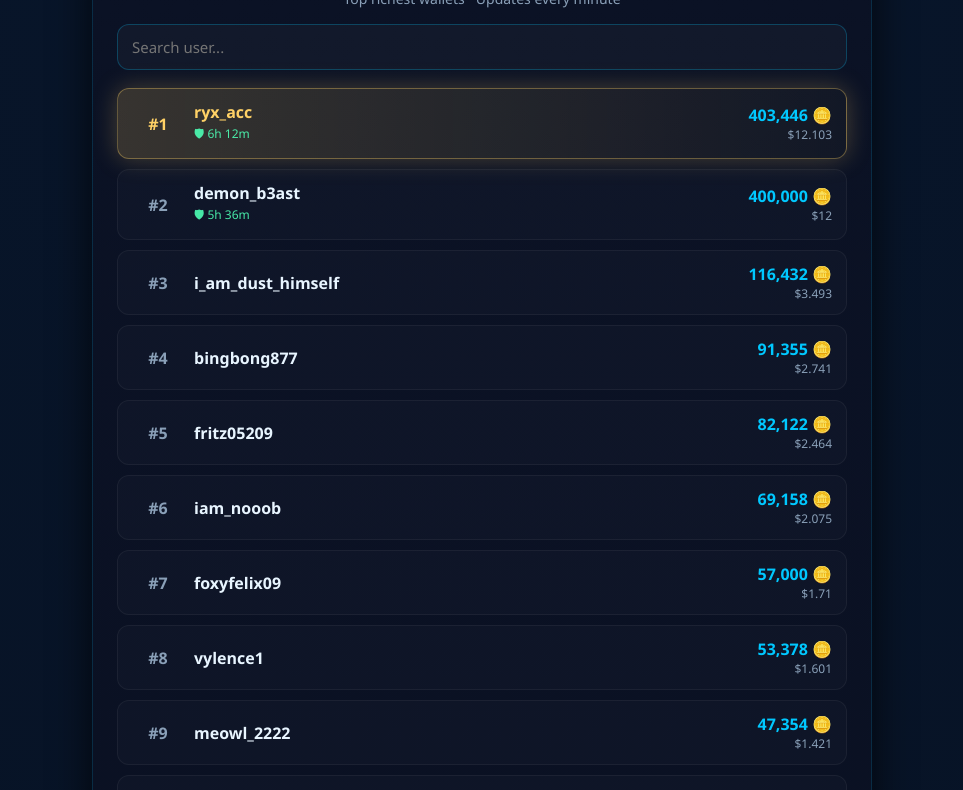
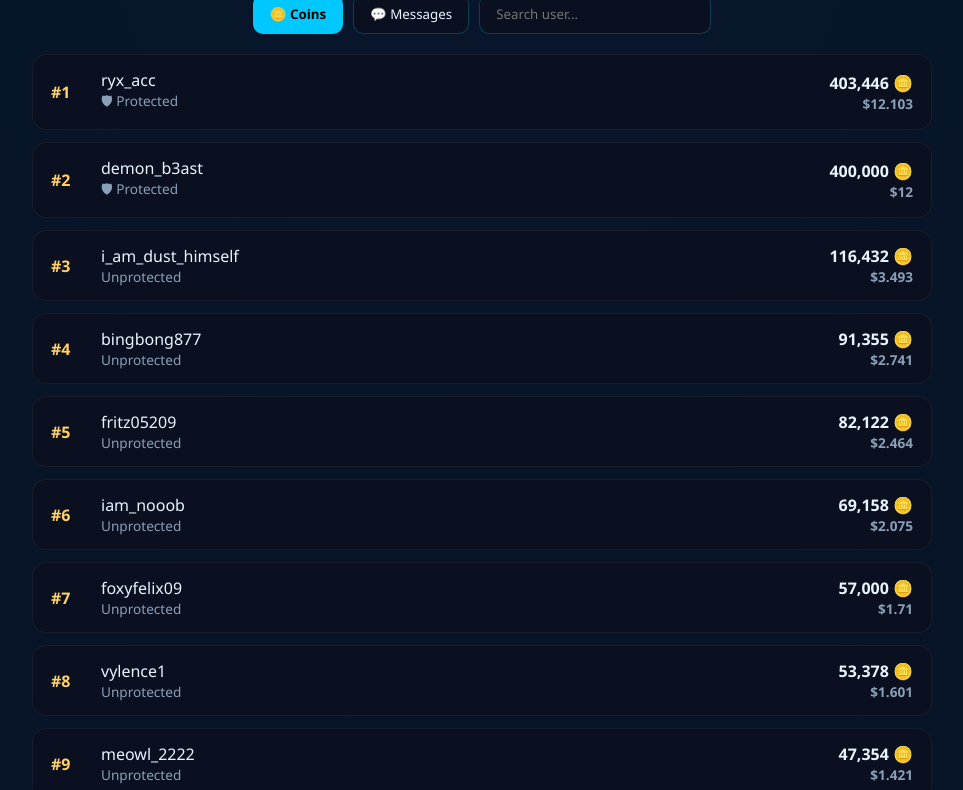
Before and after one commit to R-y-x/swift-leaderboard, a plain HTML site: page index.html in a window 1280 px wide. Shown: the part 100-890 px from the top of the page, without its empty margins (158-1121 px from the left). Drawn offline with Linux system fonts and the light colour scheme.

Commit message:
Update index.html

```diff
--- a/index.html
+++ b/index.html
@@ -2,7 +2,7 @@
 <html lang="en">
 <head>
   <meta charset="UTF-8" />
-  <title>Swift Coins Leaderboard</title>
+  <title>Swift Leaderboard</title>
   <meta name="viewport" content="width=device-width, initial-scale=1.0" />
 
   <style>
@@ -14,7 +14,6 @@
       --text: #e8f5ff;
       --muted: #8aa0b8;
       --gold: #ffd166;
-      --green: #4dffb5;
     }
 
     * {
@@ -27,237 +26,184 @@
       background: radial-gradient(circle at top, #08162b, var(--bg));
       color: var(--text);
       min-height: 100vh;
-      display: flex;
-      justify-content: center;
-      align-items: center;
       padding: 20px;
     }
 
     .container {
-      width: 100%;
-      max-width: 780px;
-      background: linear-gradient(180deg, #0b1225, #070b18);
-      border-radius: 16px;
-      padding: 24px;
-      box-shadow: 0 0 40px rgba(0,0,0,0.7);
-      border: 1px solid rgba(0,200,255,0.15);
+      max-width: 900px;
+      margin: auto;
     }
 
     h1 {
-      margin: 0 0 6px;
       text-align: center;
-      font-size: 28px;
-      color: var(--accent);
-      text-shadow: 0 0 12px var(--accent-soft);
+      margin-bottom: 10px;
     }
 
-    .subtitle {
-      text-align: center;
-      font-size: 14px;
-      color: var(--muted);
-      margin-bottom: 16px;
+    .controls {
+      display: flex;
+      gap: 10px;
+      justify-content: center;
+      margin-bottom: 20px;
+      flex-wrap: wrap;
     }
 
-    .search-box {
-      margin-bottom: 18px;
+    button {
+      background: var(--panel);
+      border: 1px solid var(--accent-soft);
+      color: var(--text);
+      padding: 10px 16px;
+      border-radius: 10px;
+      cursor: pointer;
+      transition: 0.2s;
     }
 
-    .search-box input {
-      width: 100%;
-      padding: 12px 14px;
-      border-radius: 12px;
-      border: 1px solid rgba(0,200,255,0.25);
-      background: rgba(255,255,255,0.03);
-      color: var(--text);
-      font-size: 15px;
-      outline: none;
+    button.active {
+      background: var(--accent);
+      color: #000;
+      font-weight: bold;
     }
 
-    .leaderboard {
-      display: flex;
-      flex-direction: column;
-      gap: 10px;
+    input {
+      background: var(--panel);
+      border: 1px solid var(--accent-soft);
+      color: var(--text);
+      padding: 10px 16px;
+      border-radius: 10px;
+      min-width: 220px;
     }
 
-    .row {
-      display: grid;
-      grid-template-columns: 52px 1fr auto;
-      gap: 10px;
+    .card {
+      background: var(--panel);
+      border-radius: 14px;
+      padding: 14px 18px;
+      margin-bottom: 12px;
+      display: flex;
+      justify-content: space-between;
       align-items: center;
-      padding: 12px 14px;
-      background: rgba(255,255,255,0.02);
-      border-radius: 12px;
       border: 1px solid rgba(255,255,255,0.05);
-      transition: transform 0.15s ease, box-shadow 0.15s ease;
-    }
-
-    .row:hover {
-      transform: translateY(-2px);
-      box-shadow: 0 8px 20px rgba(0,0,0,0.4);
     }
 
     .rank {
-      font-weight: 700;
-      color: var(--muted);
-      text-align: center;
+      font-weight: bold;
+      color: var(--gold);
+      width: 40px;
     }
 
-    .user {
-      display: flex;
-      flex-direction: column;
-      gap: 2px;
+    .name {
+      flex: 1;
+      margin-left: 10px;
     }
 
-    .username {
-      font-weight: 600;
+    .value {
+      text-align: right;
+      font-weight: bold;
     }
 
-    .protection {
-      font-size: 12px;
-      color: var(--green);
-      opacity: 0.9;
-    }
-
-    .money {
-      text-align: right;
-      font-weight: 700;
-      color: var(--accent);
-    }
-
-    .usd {
-      font-size: 12px;
-      color: var(--muted);
-      font-weight: 500;
-    }
-
-    .row.top {
-      background: linear-gradient(
-        90deg,
-        rgba(255, 209, 102, 0.18),
-        rgba(255, 209, 102, 0.03)
-      );
-      border-color: rgba(255, 209, 102, 0.35);
-      box-shadow: 0 0 25px rgba(255, 209, 102, 0.25);
-    }
-
-    .row.top .rank,
-    .row.top .username {
-      color: var(--gold);
-    }
-
-    .footer {
-      margin-top: 18px;
-      display: flex;
-      justify-content: space-between;
-      font-size: 13px;
+    .muted {
+      font-size: 0.85em;
       color: var(--muted);
     }
 
-    .pulse {
-      animation: pulse 1.5s infinite;
-    }
-
-    @keyframes pulse {
-      0% { opacity: 0.4; }
-      50% { opacity: 1; }
-      100% { opacity: 0.4; }
-    }
-
-    .empty {
+    footer {
       text-align: center;
+      margin-top: 20px;
       color: var(--muted);
-      padding: 20px;
+      font-size: 0.85em;
     }
   </style>
 </head>
-
 <body>
   <div class="container">
-    <h1>🏆 Swift Coins Leaderboard</h1>
-    <div class="subtitle">
-      Top richest wallets · Updates every minute
+    <h1>🏆 Swift Leaderboard</h1>
+
+    <div class="controls">
+      <button id="btnCoins" class="active">🪙 Coins</button>
+      <button id="btnMessages">💬 Messages</button>
+      <input id="search" placeholder="Search user..." />
     </div>
 
-    <div class="search-box">
-      <input
-        type="text"
-        id="search"
-        placeholder="Search user..."
-        oninput="renderLeaderboard()"
-      />
-    </div>
+    <div id="list"></div>
 
-    <div id="leaderboard" class="leaderboard"></div>
-
-    <div class="footer">
-      <span id="updated" class="pulse">Updating…</span>
-      <span>Inf Aurora</span>
-    </div>
+    <footer id="updated"></footer>
   </div>
 
   <script>
-    let leaderboardData = [];
+    const COINS_URL = "./leaderboard.json";
+    const MSG_URL = "./messages.json";
 
-    function formatTime(seconds) {
-      if (seconds <= 0) return "0s";
-      const h = Math.floor(seconds / 3600);
-      const m = Math.floor((seconds % 3600) / 60);
-      if (h > 0) return `${h}h ${m}m`;
-      return `${m}m`;
+    let mode = "coins";
+    let data = [];
+
+    const list = document.getElementById("list");
+    const updated = document.getElementById("updated");
+    const search = document.getElementById("search");
+
+    document.getElementById("btnCoins").onclick = () => switchMode("coins");
+    document.getElementById("btnMessages").onclick = () => switchMode("messages");
+    search.oninput = render;
+
+    async function switchMode(m) {
+      mode = m;
+      document.getElementById("btnCoins").classList.toggle("active", m === "coins");
+      document.getElementById("btnMessages").classList.toggle("active", m === "messages");
+      await load();
     }
 
-    async function loadLeaderboard() {
-      const res = await fetch("leaderboard.json?_=" + Date.now());
-      const data = await res.json();
-      leaderboardData = data.leaderboard;
-      renderLeaderboard();
+    async function load() {
+      list.innerHTML = "Loading...";
+      const res = await fetch(mode === "coins" ? COINS_URL : MSG_URL);
+      const json = await res.json();
+      data = json.leaderboard || [];
 
-      const secondsAgo = Math.floor(Date.now() / 1000 - data.updated);
-      document.getElementById("updated").textContent =
-        `Last updated ${secondsAgo}s ago`;
+      if (json.updated) {
+        updated.textContent = "Updated • " + new Date(json.updated * 1000).toLocaleTimeString();
       }
 
-    function renderLeaderboard() {
-      const board = document.getElementById("leaderboard");
-      const query = document.getElementById("search").value.toLowerCase();
-
-      board.innerHTML = "";
-
-      const filtered = leaderboardData.filter(u =>
-        u.username.toLowerCase().includes(query)
-      );
-
-      if (filtered.length === 0) {
-        board.innerHTML = `<div class="empty">No users found</div>`;
-        return;
+      render();
     }
 
-      filtered.forEach(user => {
-        const row = document.createElement("div");
-        row.className = "row" + (user.rank === 1 ? " top" : "");
+    function render() {
+      const q = search.value.toLowerCase();
+      list.innerHTML = "";
 
-        const protection = user.protected
-          ? `<div class="protection">🛡 ${formatTime(user.protection_remaining)}</div>`
-          : "";
+      data
+        .filter(u =>
+          (u.username || u.user_id).toLowerCase().includes(q)
+        )
+        .forEach(u => {
+          const card = document.createElement("div");
+          card.className = "card";
 
-        row.innerHTML = `
-          <div class="rank">#${user.rank}</div>
-          <div class="user">
-            <div class="username">${user.username}</div>
-            ${protection}
+          if (mode === "coins") {
+            card.innerHTML = `
+              <div class="rank">#${u.rank}</div>
+              <div class="name">
+                <div>${u.username}</div>
+                <div class="muted">${u.protected ? "🛡 Protected" : "Unprotected"}</div>
               </div>
-          <div class="money">
-            ${user.wallet.toLocaleString()} 🪙
-            <div class="usd">$${user.usd}</div>
+              <div class="value">
+                ${u.wallet.toLocaleString()} 🪙
+                <div class="muted">$${u.usd}</div>
               </div>
             `;
+          } else {
+            card.innerHTML = `
+              <div class="rank">#${u.rank}</div>
+              <div class="name">
+                <div>User ${u.user_id}</div>
+                <div class="muted">Level ${u.level}</div>
+              </div>
+              <div class="value">
+                ${u.messages.toLocaleString()} 💬
+              </div>
+            `;
+          }
 
-        board.appendChild(row);
+          list.appendChild(card);
         });
     }
 
-    loadLeaderboard();
-    setInterval(loadLeaderboard, 60000);
+    load();
   </script>
 </body>
 </html>
```
Lines whose indentation alone changed are shown as unchanged.
